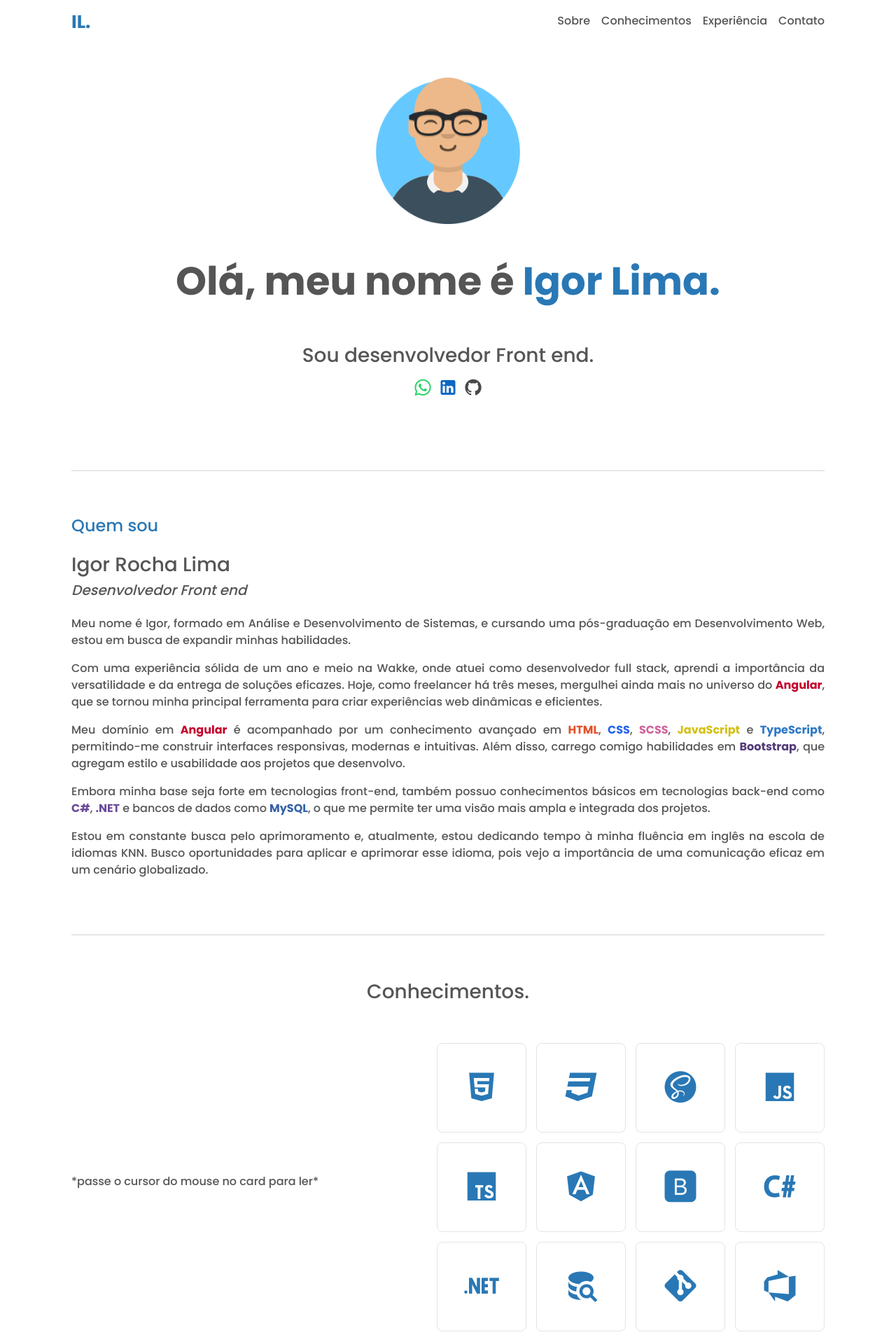
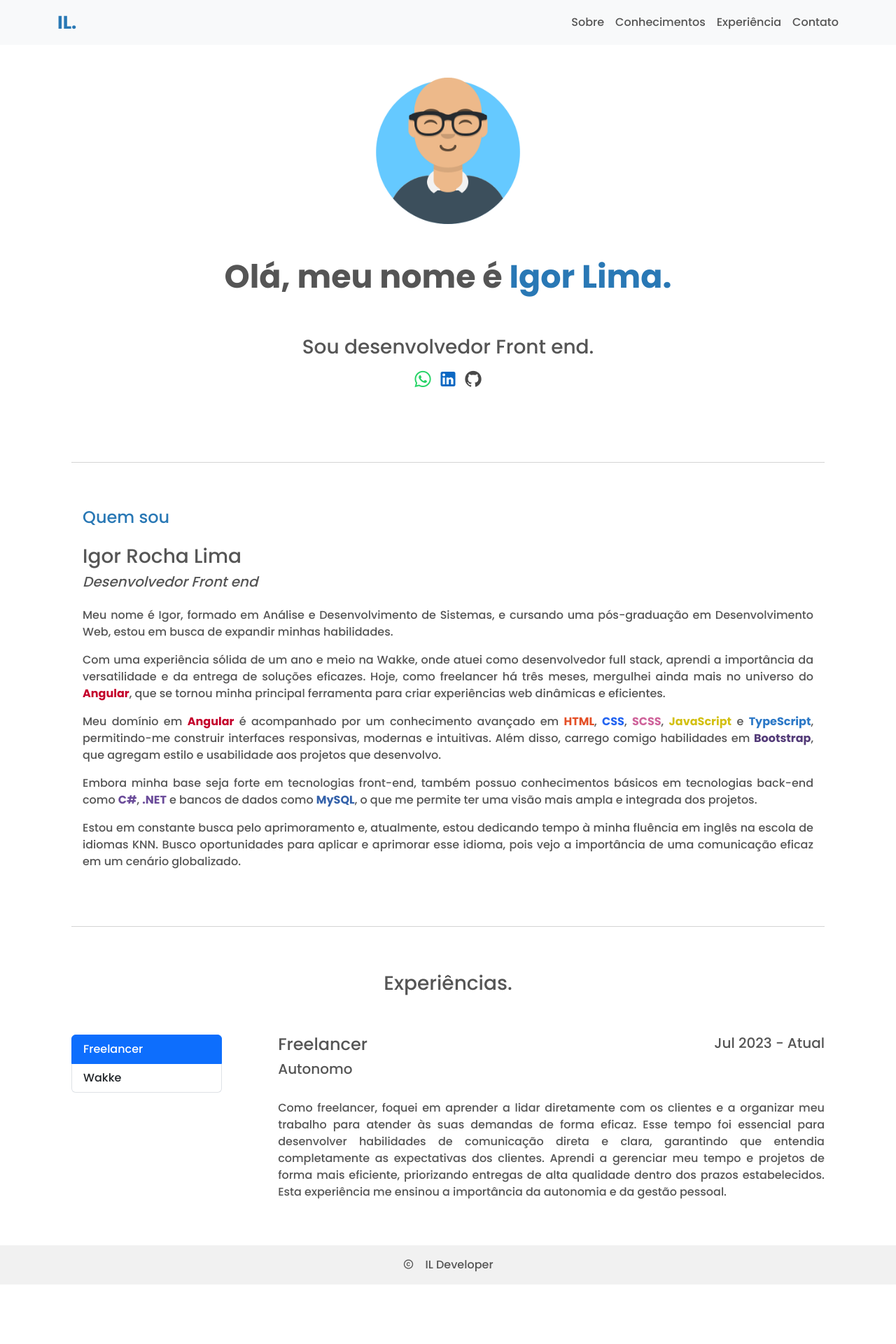
Before and after one commit to eaiigor/portifolio-igor-lima, an Angular app: page / in a window 1280 px wide. Shown: the top 1920 px of the page at 70% size. After the commit the page ends 1835 px from the top, so only its background shows below. Built offline with nearby package versions, Linux system fonts and the light colour scheme.

Commit message:
Finish header

```diff
--- a/src/app/app.component.html
+++ b/src/app/app.component.html
@@ -1,7 +1,7 @@
     <app-header></app-header>
     <app-hello id="hello"></app-hello>
     <app-about id="about"></app-about>
-    <app-stacks id="stacks"></app-stacks>
+    <!-- <app-stacks id="stacks"></app-stacks> -->
     <app-experience id="experience"></app-experience>
-    <app-contact id="contact"></app-contact>
+    <!-- <app-contact id="contact"></app-contact> -->
     <app-footer></app-footer>
--- a/src/app/components/about/about.component.html
+++ b/src/app/components/about/about.component.html
@@ -1,4 +1,3 @@
-
 <div class="container mx-wd">
     <hr>
     <div class="d-flex justify-content-between align-items-center about__py-3">
--- a/src/app/components/about/about.component.scss
+++ b/src/app/components/about/about.component.scss
@@ -3,7 +3,7 @@
 }
 
 .about__py-3 {
-    padding: 3rem 0 3rem 0;
+    padding: 3rem 1rem 3rem 1rem;
 }
 
 .about__h3 {
--- a/src/app/components/header/header.component.html
+++ b/src/app/components/header/header.component.html
@@ -1,13 +1,17 @@
-<header class="app-header" [ngClass]="{ 'scrolled': isScrolled }">
-    <div class="container mx-wd d-flex align-items-center justify-content-between mt-3">
-        <div>
-            <h4 class="header__logo" (click)="scrollToTop()">IL.</h4>
-        </div>
-        <ul class="d-flex gap-3">
-            <li><a (click)="scrollTo('about')">Sobre</a></li>
-            <li><a (click)="scrollTo('stacks')">Conhecimentos</a></li>
-            <li><a (click)="scrollTo('experience')">Experiência</a></li>
-            <li><a (click)="scrollTo('contact')">Contato</a></li>
-        </ul>
+<nav class="app-header navbar navbar-expand-lg bg-body-tertiary" [ngClass]="{ 'scrolled': isScrolled }">
+  <div class="container container-fluid">
+    <a class="header__logo navbar-brand" (click)="scrollToTop()">IL.</a>
+    <button class="navbar-toggler" type="button" data-bs-toggle="collapse" data-bs-target="#navbarSupportedContent"
+      aria-controls="navbarSupportedContent" aria-expanded="false" aria-label="Toggle navigation">
+      <span class="navbar-toggler-icon"></span>
+    </button>
+    <div class="collapse navbar-collapse" id="navbarSupportedContent" style="place-content: end;">
+      <ul class="navbar-nav gap-3 mb-2 mb-lg-0">
+        <li><a (click)="scrollTo('about')">Sobre</a></li>
+        <li><a (click)="scrollTo('stacks')">Conhecimentos</a></li>
+        <li><a (click)="scrollTo('experience')">Experiência</a></li>
+        <li><a (click)="scrollTo('contact')">Contato</a></li>
+      </ul>
     </div>
-</header>
+  </div>
+</nav>
--- a/src/app/components/header/header.component.scss
+++ b/src/app/components/header/header.component.scss
@@ -4,11 +4,11 @@
     left: 0;
     right: 0;
     z-index: 1000;
-    background-color: white; /* Adicione um fundo, se necessário */
+    background-color: white;
 
     &.scrolled {
-        background-color: rgb(255 255 255 / 23%); /* Fundo transparente com opacidade */
-    backdrop-filter: blur(5px); /* Adiciona o efeito de desfoque */
+        background-color: rgb(255 255 255 / 23%) !important;
+        backdrop-filter: blur(5px);
     }
 
     .header__logo {
--- a/src/app/components/hello/hello.component.scss
+++ b/src/app/components/hello/hello.component.scss
@@ -9,7 +9,8 @@
 
 .hello__h1 {
     font-weight: 600;
-    font-size: 56px;
+    font-size: 46px;
+    text-align: center;
 }
 
 .hello__name {
@@ -21,7 +22,7 @@
 }
 
 .hello__py-3 {
-    padding: 5rem 0 5rem 0;
+    padding: 5rem 1rem 5rem 1rem;
 }
 
 .hello__in {
--- a/src/app/components/stacks/stacks.component.html
+++ b/src/app/components/stacks/stacks.component.html
@@ -1,4 +1,4 @@
-<div class="container mx-wd">
+<div class="container mx-wd w-100">
     <hr>
     <div class="d-flex flex-column justify-content-between align-items-center stacks_py-3 w-100">
         <h3 class="pb-5">Conhecimentos.</h3>
--- a/src/app/components/stacks/stacks.component.scss
+++ b/src/app/components/stacks/stacks.component.scss
@@ -20,12 +20,11 @@
 
 .stacks-grid {
   display: grid;
-  grid-template-columns: repeat(4, 1fr); /* 4 colunas com largura igual */
-  gap: 14px; /* Espaçamento entre as tags <i> */
+  grid-template-columns: repeat(4, 1fr);
+  gap: 14px;
   justify-items: center;
 }
 
-/* Estilos adicionais para os ícones, se necessário */
 .stacks-grid div {
   width: 8rem;
   height: 8rem;
```
